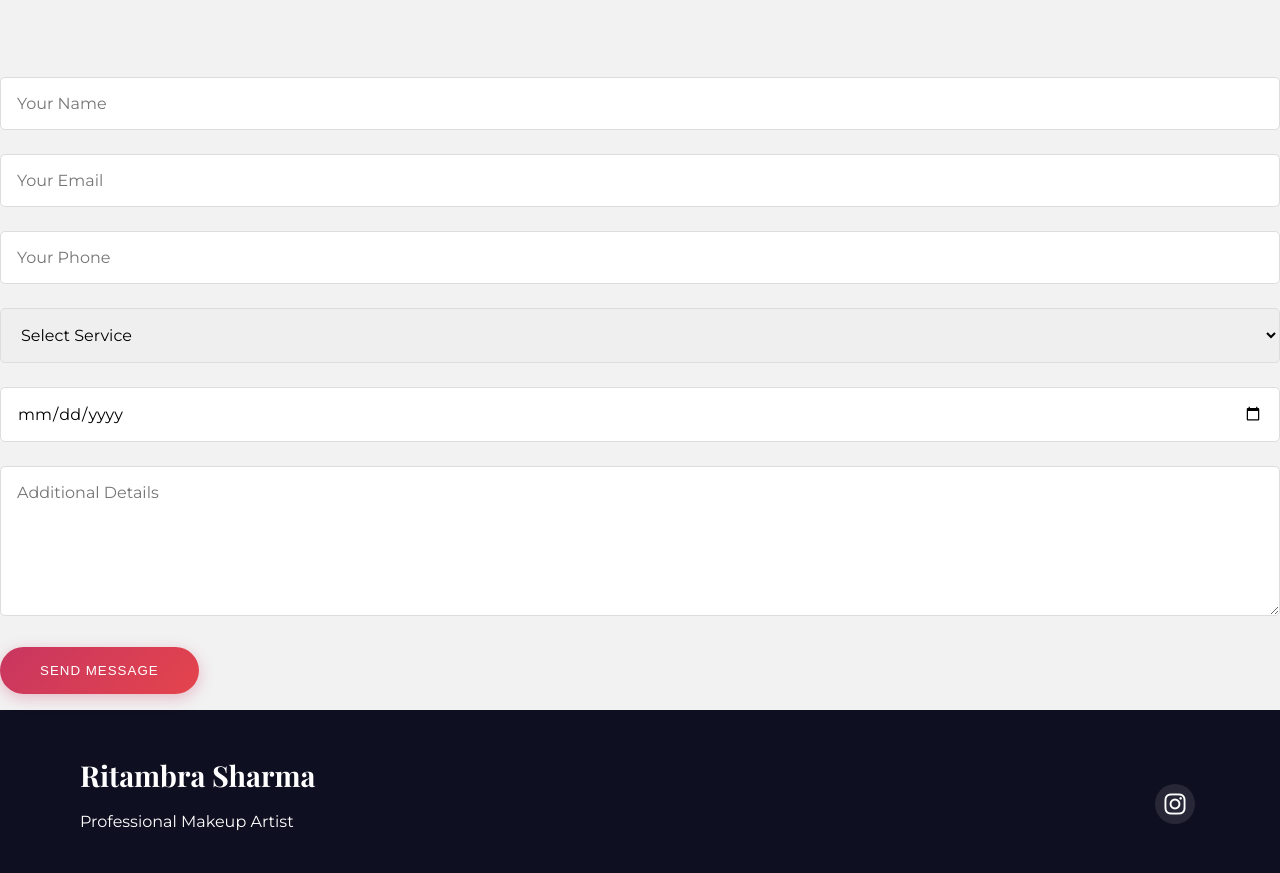
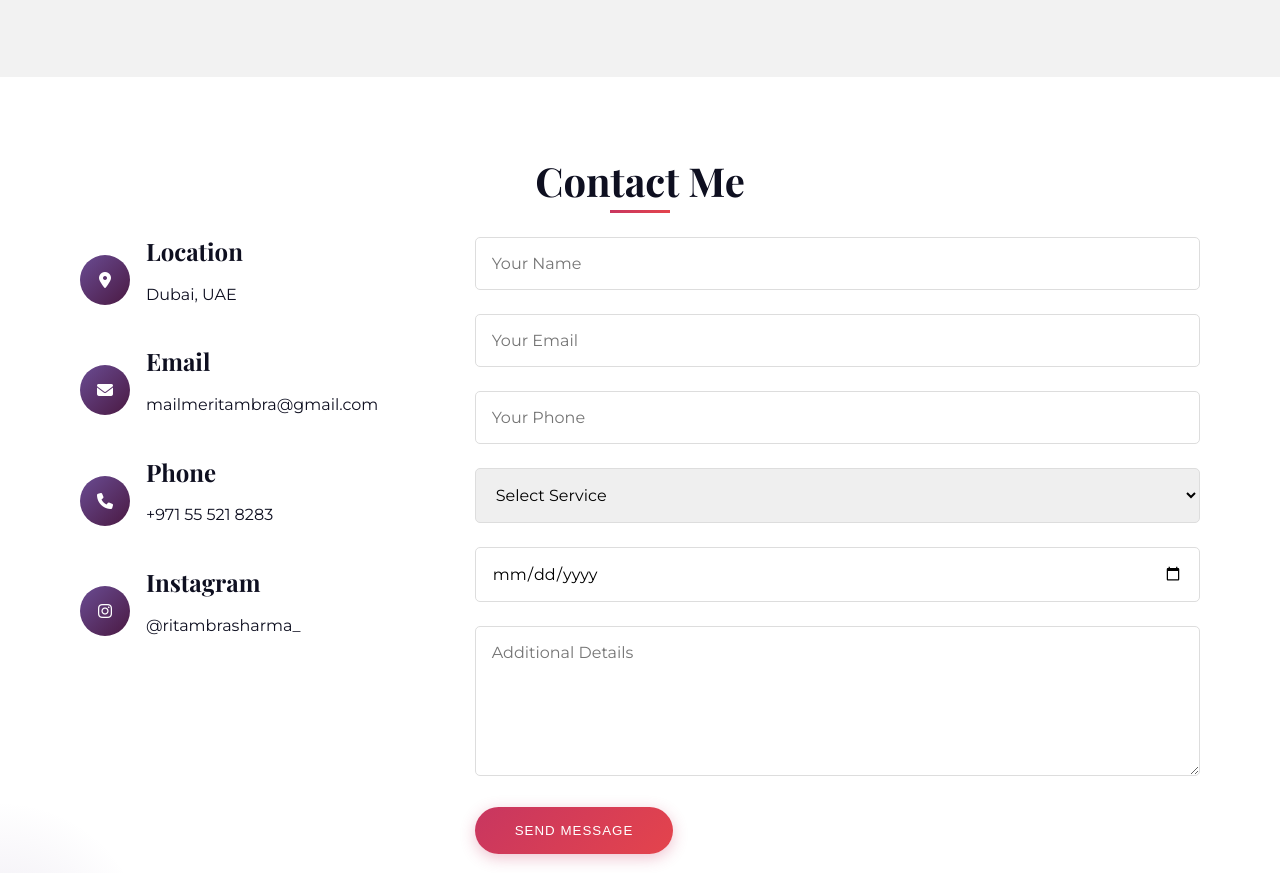
Before and after one commit to Suhaibk137/Ritambra-Sharma3, a plain HTML site: page index.html in a window 1280 px wide. Shown: the part 6332-7205 px from the top of the page. Drawn offline with nearby package versions, Linux system fonts and the light colour scheme.

Commit message:
Update index.html

```diff
--- a/index.html
+++ b/index.html
@@ -279,7 +279,50 @@
             </div>
         </div>
     </section>
+
     <!-- Contact Section -->
+    <section id="contact" class="contact">
+        <div class="container">
+            <h2>Contact Me</h2>
+            <div class="contact-flex">
+                <div class="contact-info">
+                    <div class="contact-item">
+                        <div class="contact-icon">
+                            <i class="fas fa-map-marker-alt"></i>
+                        </div>
+                        <div>
+                            <h3>Location</h3>
+                            <p>Dubai, UAE</p>
+                        </div>
+                    </div>
+                    <div class="contact-item">
+                        <div class="contact-icon">
+                            <i class="fas fa-envelope"></i>
+                        </div>
+                        <div>
+                            <h3>Email</h3>
+                            <p>mailmeritambra@gmail.com</p>
+                        </div>
+                    </div>
+                    <div class="contact-item">
+                        <div class="contact-icon">
+                            <i class="fas fa-phone"></i>
+                        </div>
+                        <div>
+                            <h3>Phone</h3>
+                            <p>+971 55 521 8283</p>
+                        </div>
+                    </div>
+                    <div class="contact-item">
+                        <div class="contact-icon">
+                            <i class="fab fa-instagram"></i>
+                        </div>
+                        <div>
+                            <h3>Instagram</h3>
+                            <p>@ritambrasharma_</p>
+                        </div>
+                    </div>
+                </div>
                 <div class="contact-form">
                     <form id="booking-form" onsubmit="submitForm(event)">
                         <div class="form-group">
@@ -312,6 +355,9 @@
                         <div id="form-response" class="mt-3"></div>
                     </form>
                 </div>
+            </div>
+        </div>
+    </section>
 
     <!-- Footer -->
     <footer>
```
Lines whose indentation alone changed are shown as unchanged.
